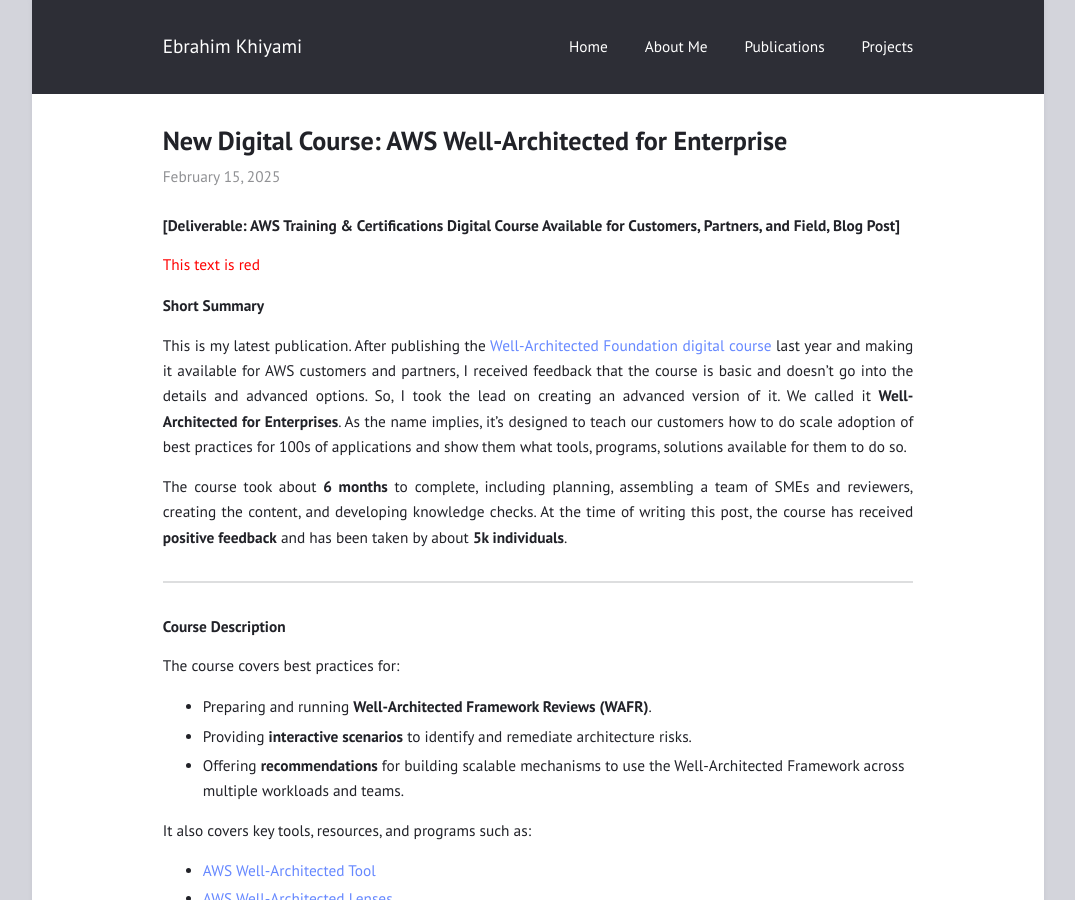
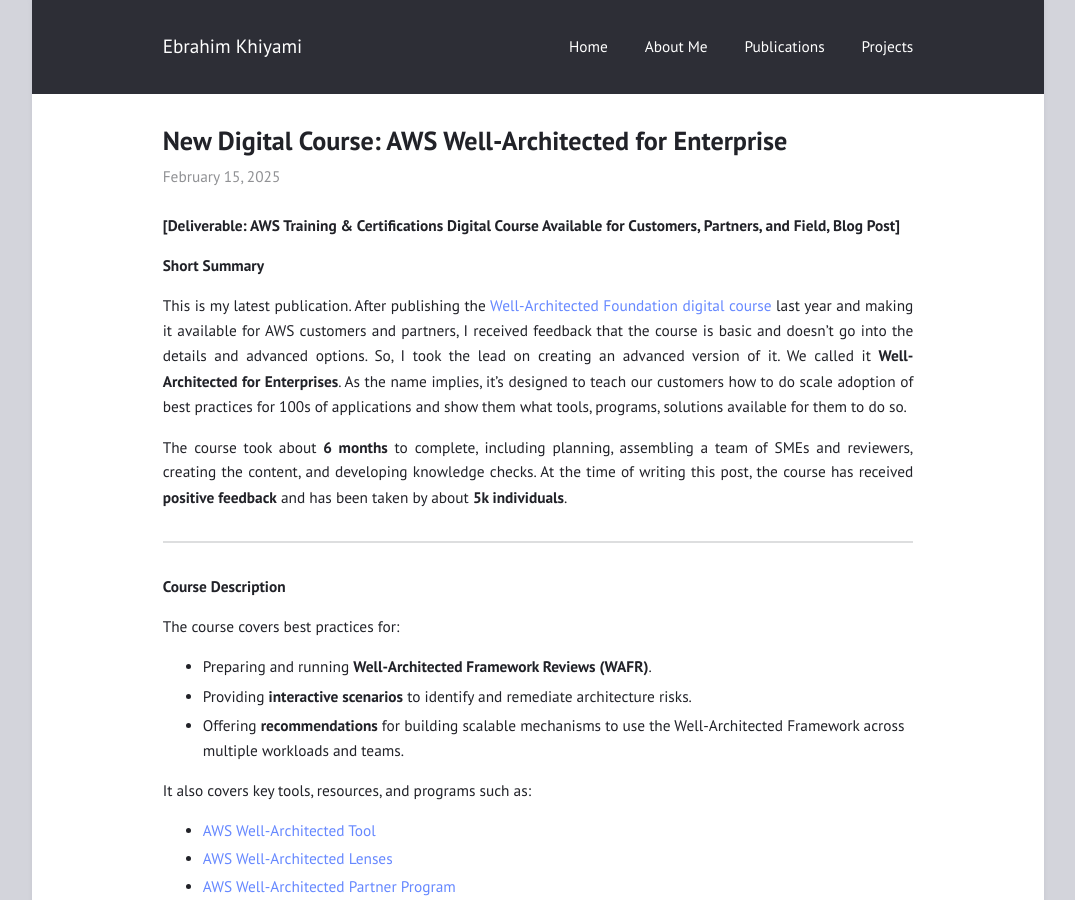
Before and after one commit to ekhiyami/ekhiyami.github.io, a Jekyll site: the page built from _posts/2025-02-15-wa-enterprise.md, in a window 1280 px wide and 900 px high. Shown: the whole window, without its empty margins (102-1177 px from the left). Built offline with Jekyll 4.4.1, drawn with Linux system fonts in a browser that asks for light colours.

Commit message:
Update 2025-02-15-wa-enterprise.md

```diff
--- a/_posts/2025-02-15-wa-enterprise.md
+++ b/_posts/2025-02-15-wa-enterprise.md
@@ -6,7 +6,6 @@
 
 **[Deliverable: AWS Training & Certifications Digital Course Available for Customers, Partners, and Field, Blog Post]**
 
-<span style="color: red;">This text is red</span>
 
 **Short Summary**
 
```
